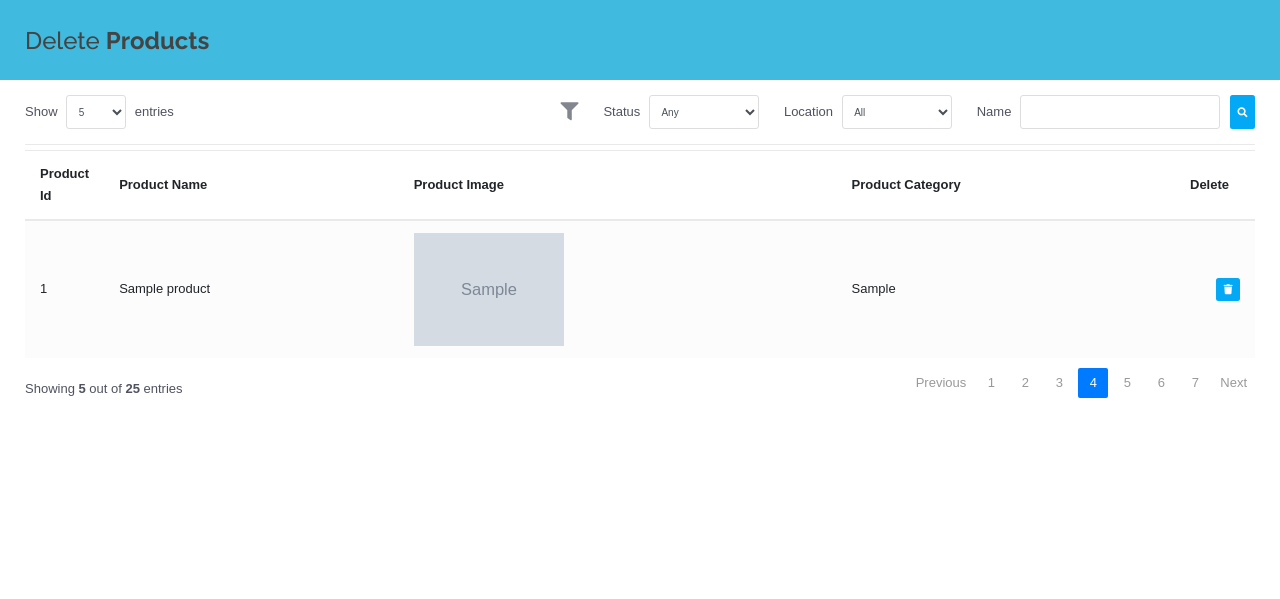
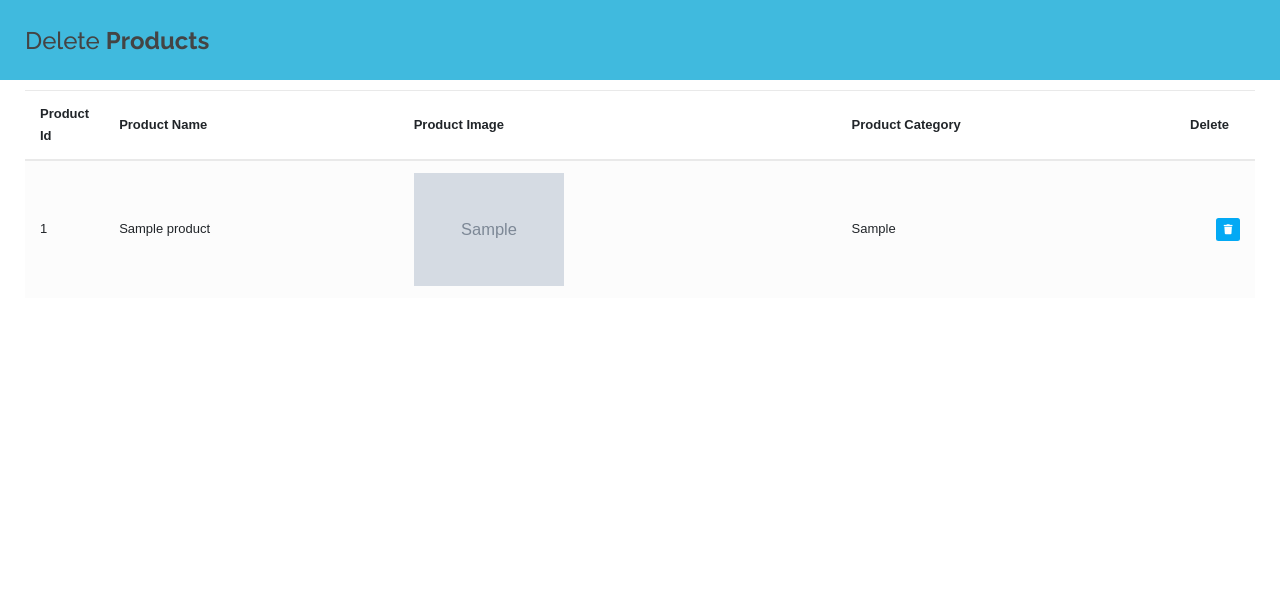
Before and after one commit to adarshnarayanhegde/project-alacrity, a PHP site: page /admin/delete-product.php in a window 1280 px wide. Shown: the part 80-679 px from the top of the page. Run offline with PHP 8.4, Linux system fonts and the light colour scheme; tables that the repository leaves empty hold one stand-in row (values such as "Sample post"); grey boxes marked "Sample" are stand-in pictures; some libraries are stand-ins or nearby versions.

Commit message:
delete products

```diff
--- a/admin/add-product.php
+++ b/admin/add-product.php
@@ -304,8 +304,6 @@ function showCustomer() {
                           <div class="text-center"><button type="submit" name="submit1" value="upload" style="border-radius:5px;">Submit</button></div>
 						</form>
 
-
-
 							<?php
 								if(isset($_POST["submit1"])){
 									$v1=rand(1111,9999);
--- a/admin/delete-product.php
+++ b/admin/delete-product.php
@@ -256,51 +256,7 @@ function showCustomer() {
                 </div>
             </div>
 
-			<div class="table-filter">
-				<div class="row">
-                    <div class="col-sm-3">
-						<div class="show-entries">
-							<span>Show</span>
-							<select class="form-control">
-								<option>5</option>
-								<option>10</option>
-								<option>15</option>
-								<option>20</option>
-							</select>
-							<span>entries</span>
-						</div>
-					</div>
-                    <div class="col-sm-9">
-						<button type="button" class="btn btn-primary"><i class="fa fa-search"></i></button>
-						<div class="filter-group">
-							<label>Name</label>
-							<input type="text" class="form-control">
-						</div>
-						<div class="filter-group">
-							<label>Location</label>
-							<select class="form-control">
-								<option>All</option>
-								<option>Berlin</option>
-								<option>London</option>
-								<option>Madrid</option>
-								<option>New York</option>
-								<option>Paris</option>
-							</select>
-						</div>
-						<div class="filter-group">
-							<label>Status</label>
-							<select class="form-control">
-								<option>Any</option>
-								<option>Delivered</option>
-								<option>Shipped</option>
-								<option>Pending</option>
-								<option>Cancelled</option>
-							</select>
-						</div>
-						<span class="filter-icon"><i class="fa fa-filter"></i></span>
-                    </div>
-                </div>
-			</div>
+
 
             <table class="table table-striped table-hover">
                 <thead>
@@ -332,21 +288,6 @@ function showCustomer() {
                 ?>
 
             </table>
-			<div class="clearfix">
-                <div class="hint-text">Showing <b>5</b> out of <b>25</b> entries</div>
-                <ul class="pagination">
-                    <li class="page-item disabled"><a href="#">Previous</a></li>
-                    <li class="page-item"><a href="#" class="page-link">1</a></li>
-                    <li class="page-item"><a href="#" class="page-link">2</a></li>
-                    <li class="page-item"><a href="#" class="page-link">3</a></li>
-                    <li class="page-item active"><a href="#" class="page-link">4</a></li>
-                    <li class="page-item"><a href="#" class="page-link">5</a></li>
-					<li class="page-item"><a href="#" class="page-link">6</a></li>
-					<li class="page-item"><a href="#" class="page-link">7</a></li>
-                    <li class="page-item"><a href="#" class="page-link">Next</a></li>
-                </ul>
-            </div>
-        </div>
 
 
 
```
Lines whose indentation alone changed are shown as unchanged.
